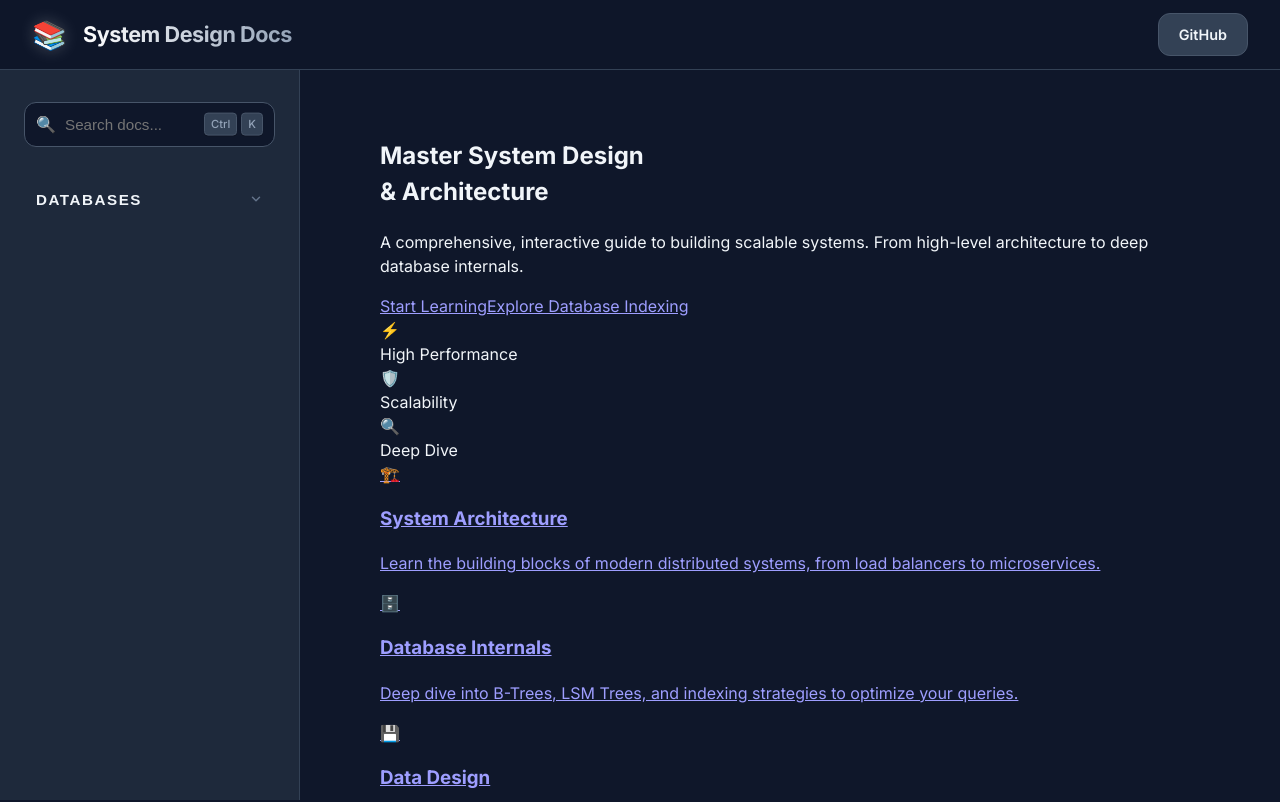
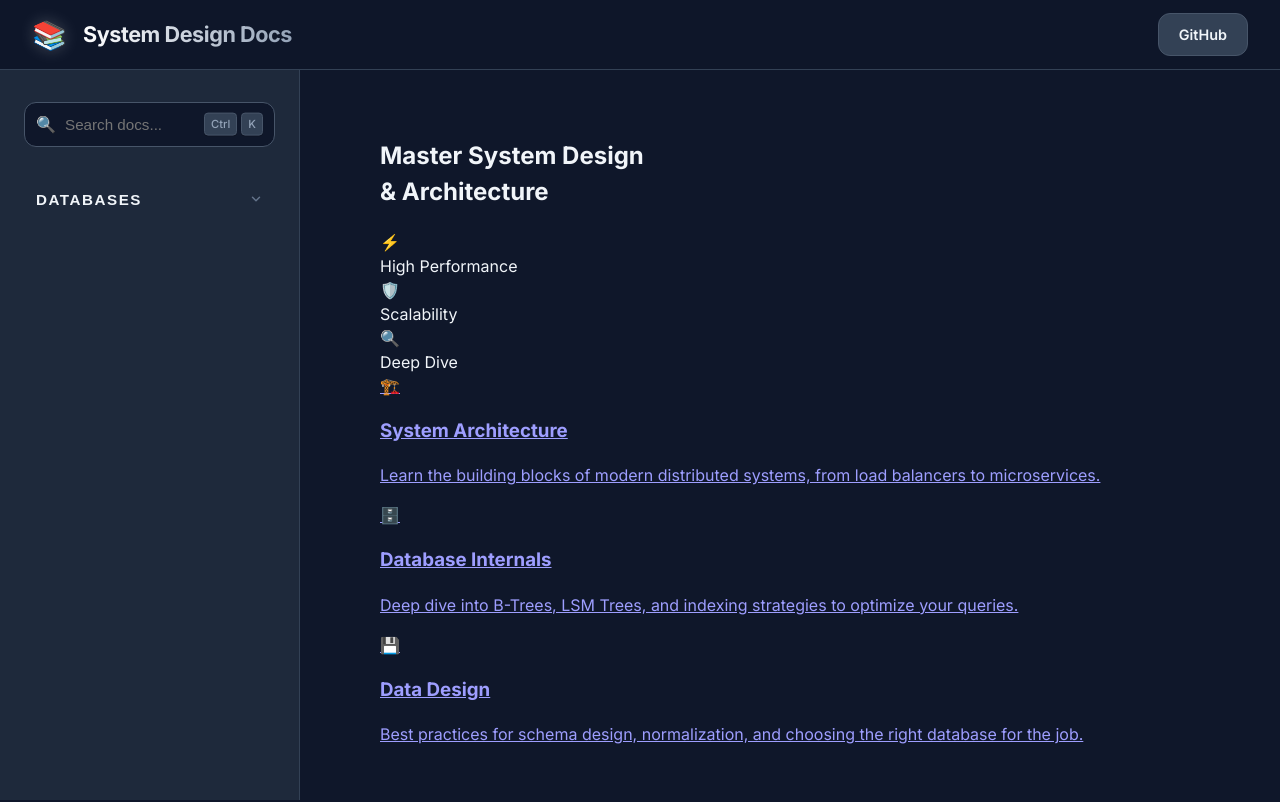
Before and after one commit to kamalrana123/System-design, a React (Vite) app: page /#/ in a window 1280 px wide. Shown: the top 802 px of the page. Built offline with nearby package versions, Linux system fonts and the light colour scheme.

Commit message:
Creating landing page

```diff
--- a/src/components/LandingPage.tsx
+++ b/src/components/LandingPage.tsx
@@ -9,18 +9,6 @@ export default function LandingPage() {
             Master <span className="gradient-text">System Design</span> <br />
             & Architecture
           </h1>
-          <p className="hero-subtitle">
-            A comprehensive, interactive guide to building scalable systems.
-            From high-level architecture to deep database internals.
-          </p>
-          <div className="hero-actions">
-            <Link to="/intro" className="btn btn-primary btn-lg">
-              Start Learning
-            </Link>
-            <Link to="/db-indexing" className="btn btn-secondary btn-lg">
-              Explore Database Indexing
-            </Link>
-          </div>
         </div>
         <div className="hero-visual">
           <div className="visual-circle"></div>
```
